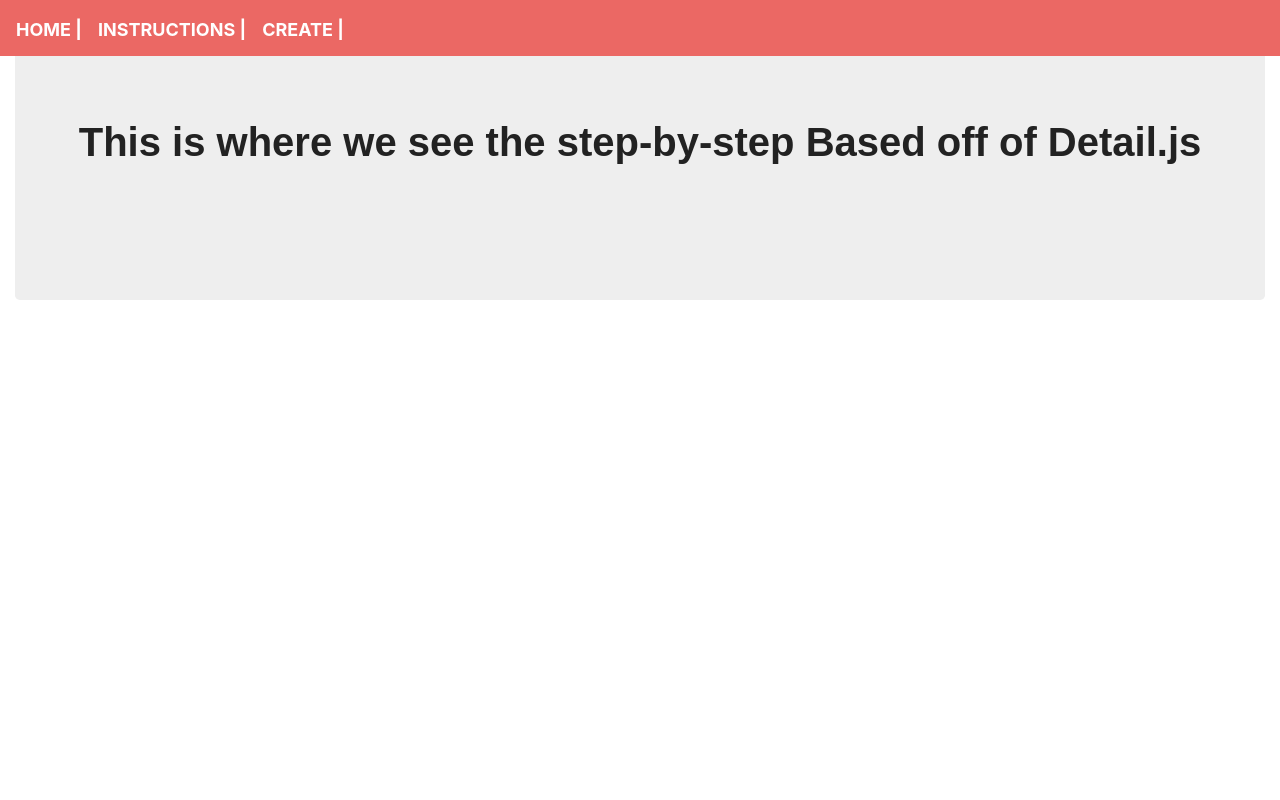
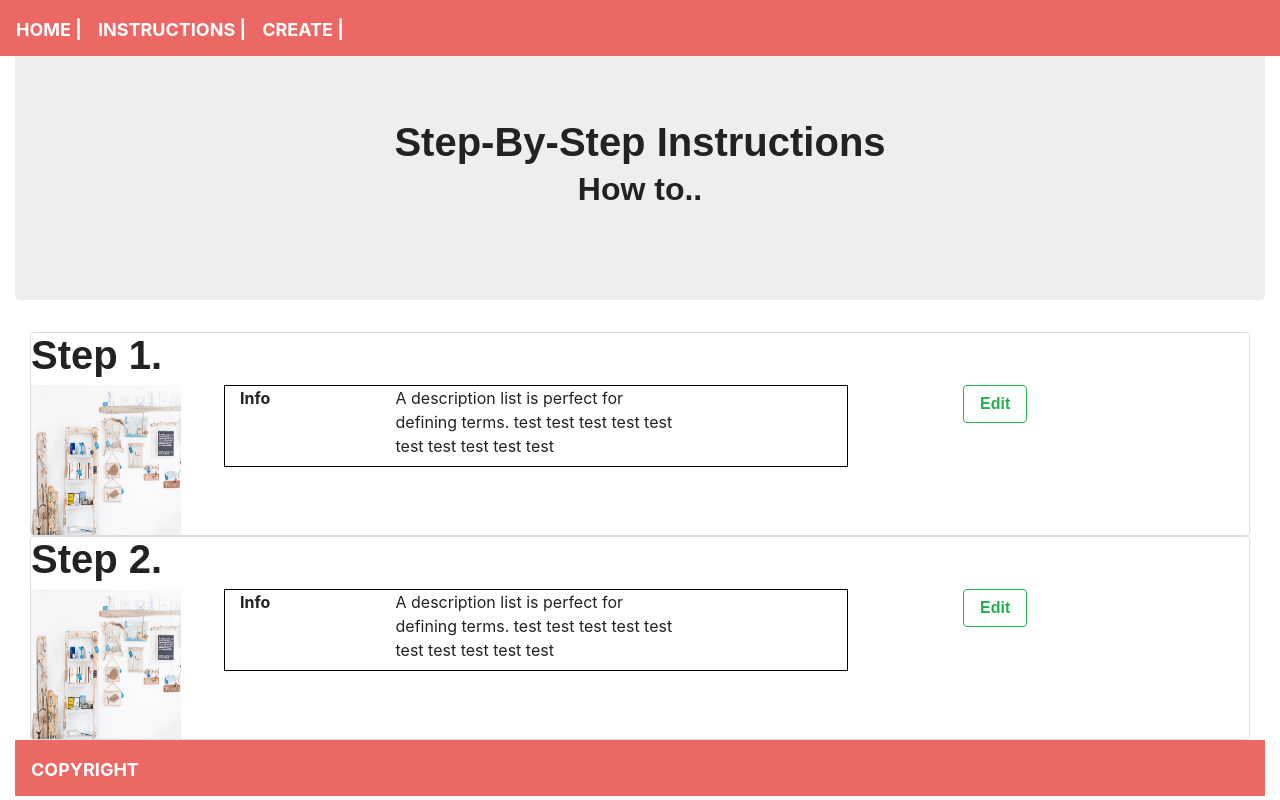
Before and after one commit to josephfmck/Step-By-Step, a React (Create React App) app in the folder client/: page /steps in a window 1280 px wide. Built offline with nearby package versions, Linux system fonts and the light colour scheme; a web font is replaced by a local one.

Commit message:
Created 3 Pages

```diff
--- a/client/src/components/ApiImages/index.js
+++ b/client/src/components/ApiImages/index.js
@@ -5,7 +5,7 @@ function ApiImages() {
     return (
 
         <a>
-       <img src={ require("../img/nicola-fioravanti-272999-unsplash.jpg") }  width={250} height={250} mode='fit'/>
+       <img src={ require("../img/nicola-fioravanti-272999-unsplash.jpg") }  width={150} height={150} mode='fit'/>
 
       </a>
 
--- a/client/src/pages/FormPage.js
+++ b/client/src/pages/FormPage.js
@@ -1,8 +1,16 @@
 import React, { Component } from "react";
+import DeleteBtn from "../components/DeleteBtn";
+import Jumbotron from "../components/Jumbotron";
+import API from "../utils/API";
 import { Link } from "react-router-dom";
 import { Col, Row, Container } from "../components/Grid";
-import Jumbotron from "../components/Jumbotron";
+import { List, ListItem } from "../components/List";
 import { Input, TextArea, FormBtn } from "../components/Form";
+import './style.css';
+import Footer from "../components/Footer";
+import ApiImages from "../components/ApiImages";
+import Moment from 'react-moment';
+import moment from 'moment'
 class FormPage extends Component {
     state = {
       steps: {}
@@ -14,45 +22,57 @@ class FormPage extends Component {
             <Row>
                 <Col size="md-12">
                     <Jumbotron>
-                        <h1>This is where we see the form for users Based off of Book.js Form</h1>
+                        <h1>Step-By-Step Create</h1>
+                        <h2>Make Your Own.  </h2>
                     </Jumbotron>
+                    </Col>
+                    </Row>
+
                     <form>
+                    <Col size="md-12">
+                <List>
+                    <Row>
+                        <Col size="md-6">
+                            <Input
+                             className="md-form active-cyan active-cyan-2 md-6"
+                             className="form-control" type="text" placeholder="Title" aria-label="input"
+                            />
+                        </Col>
+                        <Col size="md-6">
                         <Input
-                          value={this.state.title}
-                          onChange={this.handleInputChange}
-                          name="title"
-                          placeholder="Title (required)"
-                        />
-                        <Input
-                          value={this.state.author}
-                          onChange={this.handleInputChange}
-                          name="author"
-                          placeholder="Your username (required)"
-                        />
-                        <TextArea
-                          //value={this.state.synopsis}
-                          onChange={this.handleInputChange}
-                          name="synopsis"
-                          placeholder="Step 1 (required)"
-                        />
-                        <TextArea
-                          //value={this.state.synopsis}
-                          onChange={this.handleInputChange}
-                          name="synopsis"
-                          placeholder="Step 2 (required)"
-                        />
-                        <FormBtn
-                          disabled={!(this.state.author && this.state.title)}
-                          onClick={this.handleFormSubmit}
-                        >
-                          Submit Book
-                        </FormBtn>
-            </form>
-                </Col>
+                             className="md-form active-cyan active-cyan-2 md-6"
+                             className="form-control" type="text" placeholder="Step 1." aria-label="input" />
 
-            </Row>
+                        </Col>
+
+                         <Col size="md-6">
+                         <Input
+                             className="md-form active-cyan active-cyan-2 md-6"
+                             className="form-control" type="text" placeholder="Description" aria-label="input" />
+
+                         </Col>
+                         <Col size="md-6">
+                         <Input
+                             className="md-form active-cyan active-cyan-2 md-6"
+                             className="form-control" type="text" placeholder="Step 2." aria-label="input" />
+
+                        </Col>
+                        <Col size="md-12">
+                         <Input
+                             className="md-form active-cyan active-cyan-2 md-6"
+                             className="form-control" type="text" placeholder="Other Info" aria-label="input" />
+
+                        </Col>
+
+                    </Row>
+                    </List>
+                   </Col>
+                   </form>
+                   <Footer>
+              </Footer>
 
           </Container>
+
         );
       }
     }
--- a/client/src/pages/Steps.js
+++ b/client/src/pages/Steps.js
@@ -1,7 +1,26 @@
 import React, { Component } from "react";
+import DeleteBtn from "../components/DeleteBtn";
+import Jumbotron from "../components/Jumbotron";
+import API from "../utils/API";
 import { Link } from "react-router-dom";
 import { Col, Row, Container } from "../components/Grid";
-import Jumbotron from "../components/Jumbotron";
+import { List, ListItem } from "../components/List";
+import { Input, TextArea, FormBtn } from "../components/Form";
+import './style.css';
+import Footer from "../components/Footer";
+import ApiImages from "../components/ApiImages";
+import Moment from 'react-moment';
+import moment from 'moment'
+
+const buttonStyle = {
+    marginLeft: '100px'
+};
+
+const borderBottom = {
+    borderStyle: 'solid',
+    borderColor: 'black',
+    borderWidth: '10px'
+};
 
 class Steps extends Component {
     state = {
@@ -14,11 +33,75 @@ class Steps extends Component {
                 <Row>
                     <Col size="md-12">
                         <Jumbotron>
-                        <h1>This is where we see the step-by-step Based off of Detail.js</h1>
+                            <h1>Step-By-Step Instructions</h1>
+                            <h2> How to.. </h2>
                         </Jumbotron>
+                    </Col>
+                </Row>
+
+                <Col size="md-12">
+                <List>
+                    <Row>
+                        <Col size="md-12">
+                            <h1> Step 1. </h1>
+                        </Col>
+                    </Row>
+                    <Row>
+                        <Col size="md-2">
+                            <ApiImages>
+                            </ApiImages>
+                        </Col>
+                        <Col size="md-6" >
+                            <dl class="row">
+                                <dt class="col-sm-3">Info</dt>
+                                <dd class="col-sm-6">A description list is perfect for defining terms. test test test test test test test test test test</dd>
+                            </dl>
+                        </Col>
+
+                        <Col size="md-4">
+                            <Link to="/FormPage">
+                                <button className="btn btn-outline-success" style={buttonStyle}> Edit</button>
+                            </Link>
+
+
+                        </Col>
+                    </Row>
+                    </List>
+                </Col>
+
+
+
+                <Col size="md-12">
+                <List>
+                    <Row>
+                        <Col size="md-12">
+                            <h1> Step 2. </h1>
+                        </Col>
+                    </Row>
+                    <Row>
+                        <Col size="md-2">
+                            <ApiImages>
+                            </ApiImages>
+                        </Col>
+                        <Col size="md-6" >
+                            <dl class="row">
+                                <dt class="col-sm-3">Info</dt>
+                                <dd class="col-sm-6">A description list is perfect for defining terms. test test test test test test test test test test</dd>
+                            </dl>
+                        </Col>
+
+                        <Col size="md-4">
+                            <Link to="/FormPage">
+                                <button className="btn btn-outline-success" style={buttonStyle}> Edit</button>
+                            </Link>
+
                         </Col>
 
                     </Row>
+                    </List>
+                </Col>
+<Footer>
+    </Footer>
 
             </Container>
         );
```
Also changed, not shown: client/src/components/Footer/index.js (+4 -4 lines). Lines whose indentation alone changed are shown as unchanged.
